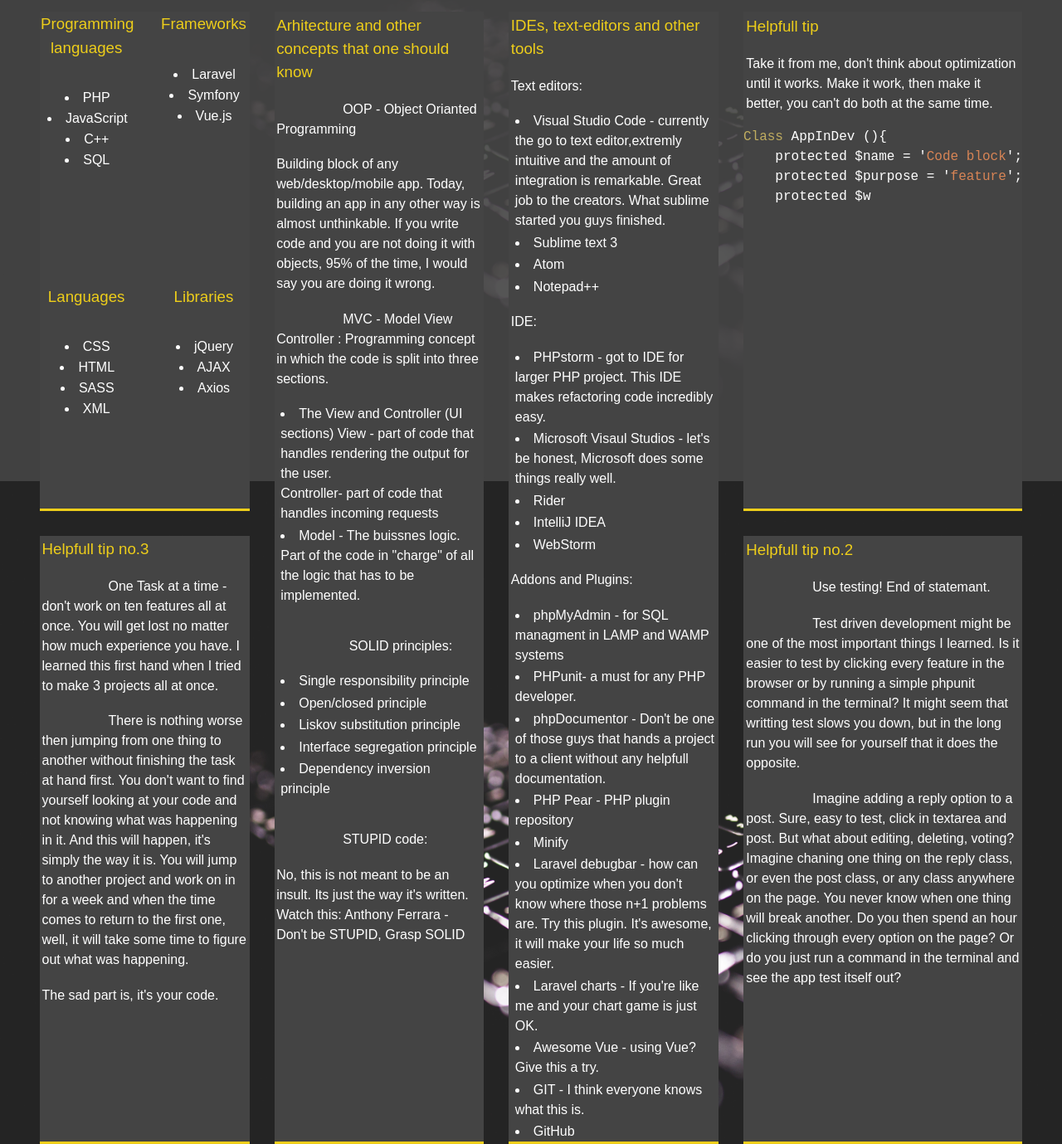
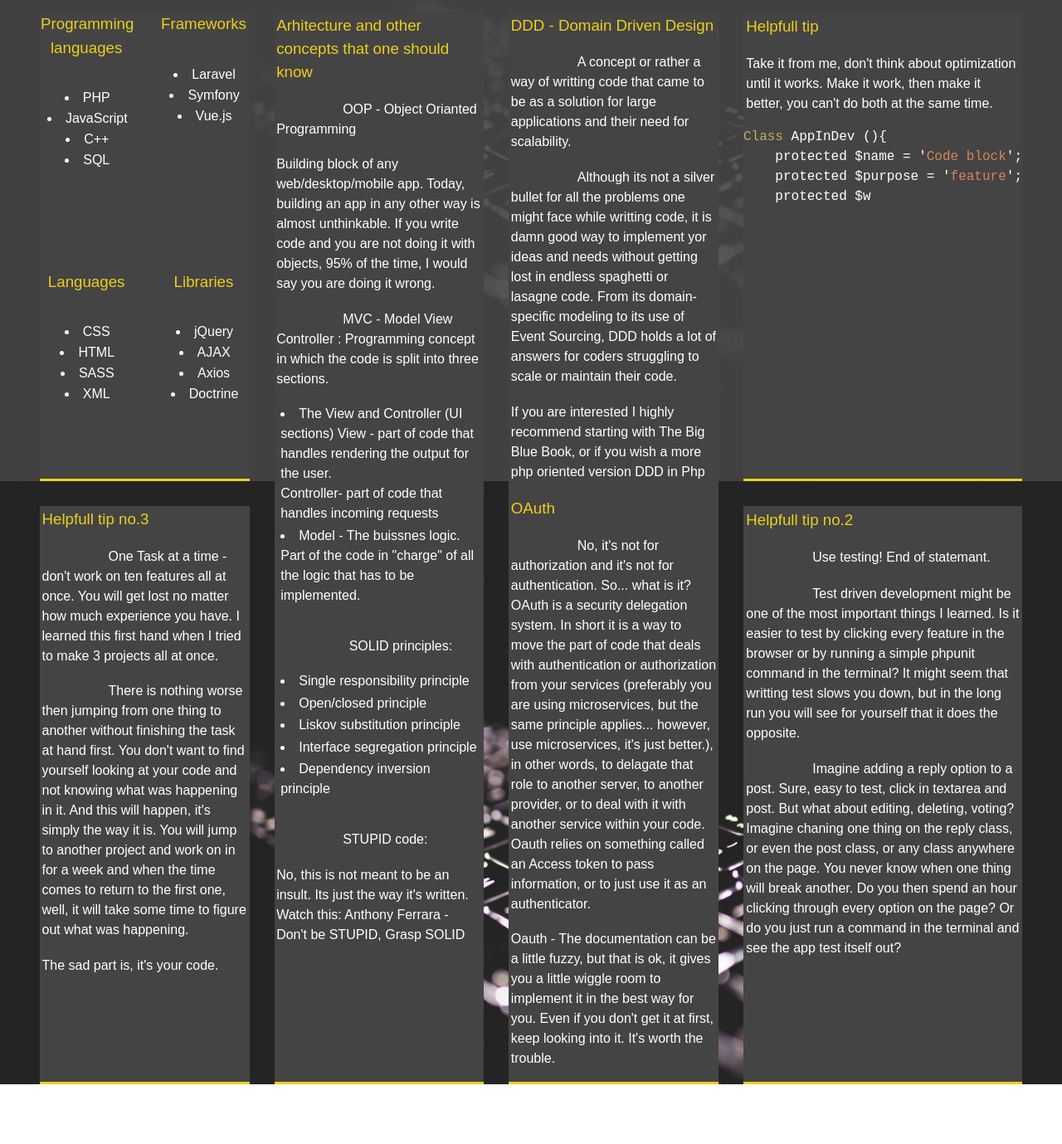
Before and after one commit to AkronimBlack/portfolio, a website: page dist/skillset.html in a window 1280 px wide. Shown: the part 220-1599 px from the top of the page at 83% size. After the commit the page ends 1527 px from the top, so only its background shows below. Drawn offline with Linux system fonts and the light colour scheme; a web font is replaced by a local one.

Commit message:
A small upgrade

```diff
--- a/dist/skillset.html
+++ b/dist/skillset.html
@@ -103,6 +103,7 @@
                         <li>jQuery</li>
                         <li>AJAX</li>
                         <li>Axios</li>
+                        <li>Doctrine</li>
                     </p>
                 </div>
             </div>
@@ -153,46 +154,33 @@
 
             </div>
             <div class="col3">
-                <h3 class="text-secondary">IDEs, text-editors and other tools</h3>
-                <p>Text editors:</p>
-                <li><a target="_blank" href="https://code.visualstudio.com/">Visual Studio Code</a> - currently the go
-                    to
-                    text editor,extremly intuitive and the amount of integration is remarkable. Great job to the
-                    creators.
-                    What sublime started you guys finished.</li>
-                <li><a target="_blank" href="https://www.sublimetext.com/3">Sublime text 3</a> </li>
-                <li><a target="_blank" href="https://atom.io/"> Atom</a></li>
-                <li><a target="_blank" href="https://notepad-plus-plus.org/"> Notepad++</a></li>
-                <p>IDE:</p>
-                <li><a target="_blank" href="https://www.jetbrains.com/">PHPstorm</a> - got to IDE for larger PHP
-                    project.
-                    This IDE makes refactoring code incredibly easy.</li>
-                <li>Microsoft Visaul Studios - let's be honest, Microsoft does some things really well.</li>
-                <li><a target="_blank" href="https://www.jetbrains.com/">Rider</a></li>
-                <li><a target="_blank" href="https://www.jetbrains.com/">IntelliJ IDEA</a></li>
-                <li><a target="_blank" href="https://www.jetbrains.com/">WebStorm</a></li>
-                <p>Addons and Plugins: </p>
-                <li><a target="_blank" href="https://www.phpmyadmin.net/">phpMyAdmin</a> - for SQL managment in LAMP
-                    and
-                    WAMP systems</li>
-                <li><a target="_blank" href="https://phpunit.de/">PHPunit</a>- a must for any PHP developer.</li>
-                <li> <a target="_blank" href="https://phpdoc.org/">phpDocumentor</a> - Don't be one of those guys that
-                    hands
-                    a project to a client without any helpfull documentation.</li>
-                <li><a target="_blank" href="http://pear.php.net/">PHP Pear</a> - PHP plugin repository</li>
-                <li><a target="_blank" href="https://github.com/mrclay/minify">Minify</a></li>
-                <li><a target="_blank" href="https://github.com/barryvdh/laravel-debugbar">Laravel debugbar</a>
-                    - how can you optimize when you don't know where those n+1 problems are. Try this plugin. It's
-                    awesome, it will make your
-                    life so much easier.</li>
-                <li><a target="_blank" href="https://github.com/ConsoleTVs/Charts">Laravel charts</a> - If you're like
-                    me
-                    and your chart game is just OK.</li>
-                <li><a target="_blank" href="https://github.com/vuejs/awesome-vue">Awesome Vue</a> - using Vue? Give
-                    this
-                    a try.</li>
-                <li><a target="_blank" href="https://git-scm.com/">GIT</a> - I think everyone knows what this is.</li>
-                <li><a target="_blank" href="https://github.com/">GitHub</a></li>
+                <h3 class="text-secondary">DDD - Domain Driven Design</h3>
+                <p class="indent">A concept or rather a way of writting code that came to be as a solution for large
+                    applications and
+                    their need for scalability.</p>
+                <p class="indent">Although its not a silver bullet for all the problems one might face while writting
+                    code, it is damn
+                    good way to implement yor ideas and needs without getting lost in endless spaghetti or lasagne
+                    code. From its domain-specific modeling to its use of Event Sourcing, DDD holds a lot of answers
+                    for coders struggling to scale or maintain their code.</p>
+                <p>If you are interested I highly recommend starting with <a target="_blank" href="http://dddcommunity.org/book/evans_2003/">The
+                        Big Blue Book</a>, or if you wish a more php oriented version
+                    <a href=" http://xeroxmobileprint.net/DiscoveryTable/test/folder1/Domain-Driven_Design_in_PHP.pdf">DDD
+                        in Php</a></p>
+                <h3 class="text-secondary">OAuth</h3>
+                <p class="indent">No, it's not for authorization and it's not for authentication. So... what is it?
+                    OAuth
+                    is a security
+                    delegation system. In short it is a way to move the part of code that deals with authentication or
+                    authorization from your services (preferably you are using microservices, but the same principle
+                    applies... however, use microservices, it's just better.), in other words, to delagate that role to
+                    another server, to another provider, or to deal with it with another service within your code.
+                    Oauth relies on something called an Access token to pass information, or to just use it as an
+                    authenticator.</p>
+                <p><a href="https://oauth.net/2/">Oauth</a> - The documentation can be a little fuzzy, but that is ok,
+                    it gives you a little wiggle room to implement
+                    it in the best way for you. Even if you don't get it at first, keep looking into it. It's worth the
+                    trouble.</p>
             </div>
             <div class="col4">
                 <h3 class="text-secondary">Helpfull tip</h3>
```
Also changed, not shown: dist/coverletter.html (+1 -1 lines), package.json (line endings or trailing spaces), 1 other file.
